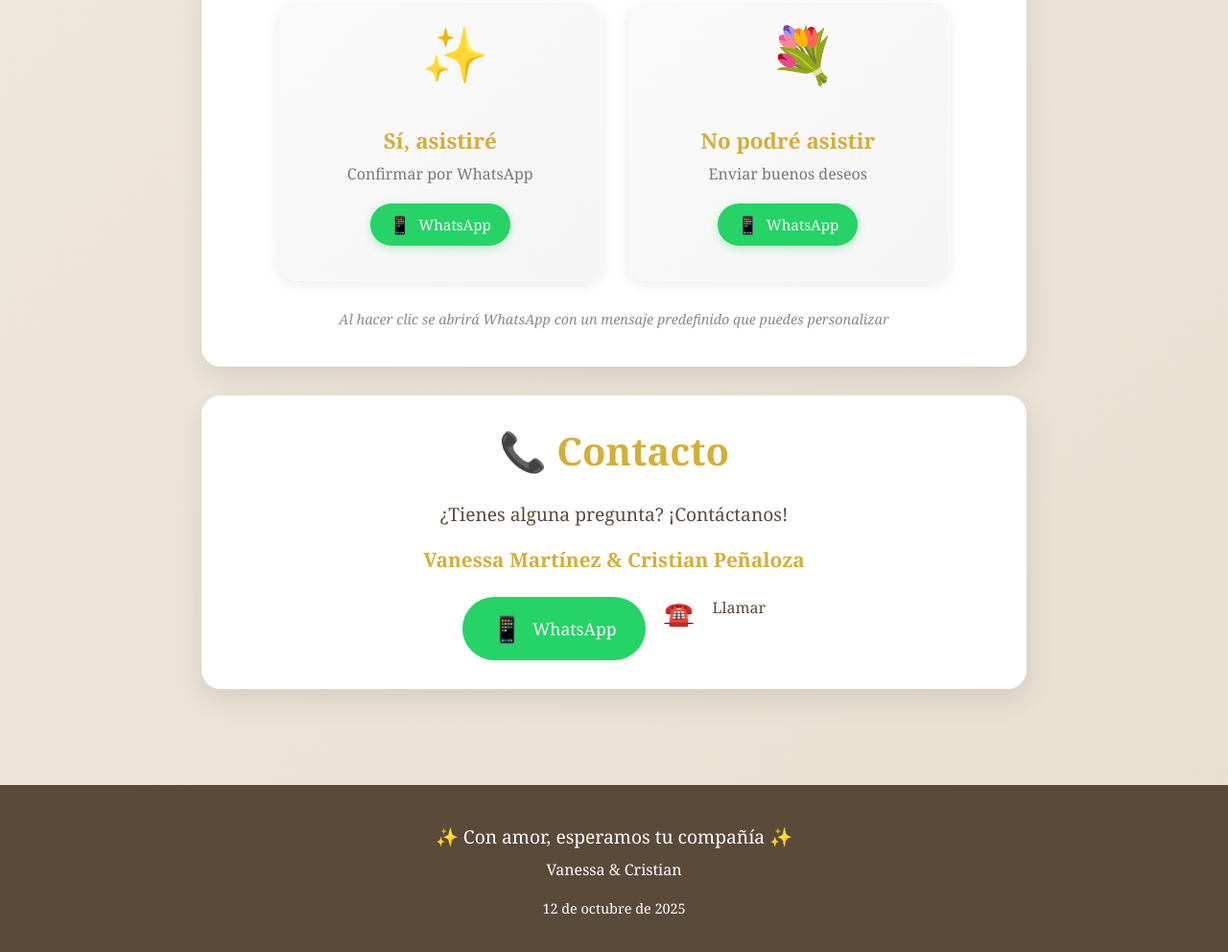
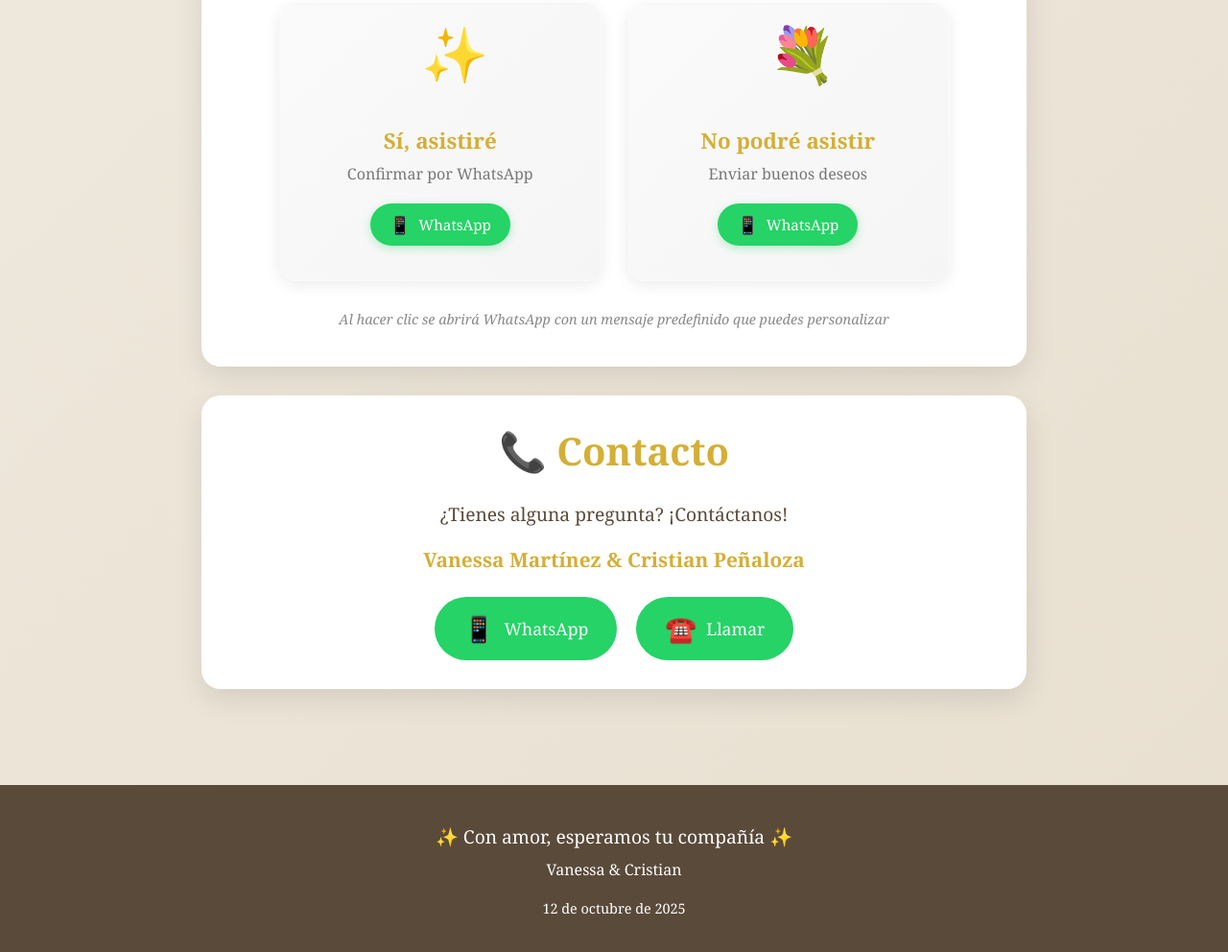
Before and after one commit to Crisoda/BabyRevelation, a plain HTML site: page index.html in a window 1280 px wide. Shown: the part 2516-3508 px from the top of the page at 96% size. Drawn offline with Linux system fonts and the light colour scheme.

Commit message:
Boton llamar v3

```diff
--- a/index.html
+++ b/index.html
@@ -882,10 +882,10 @@
                     <span style="font-size: 1.5em;">📱</span>
                     WhatsApp
                 </a>
-                <a href="tel:+573172247552" class="whatsapp-float call-float">
+                <a href="tel:+573172247552" class="contact-btn">
                   <span style="font-size: 1.5em;">☎️</span>
+                       Llamar
                 </a>
-                   Llamar
             </div>
         </div>
     </div>
```
